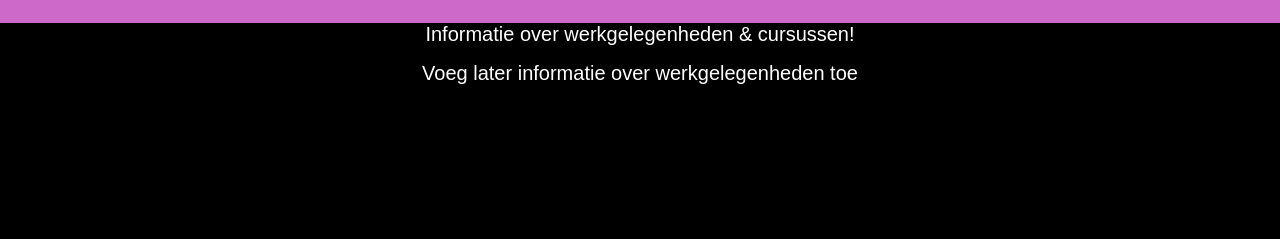
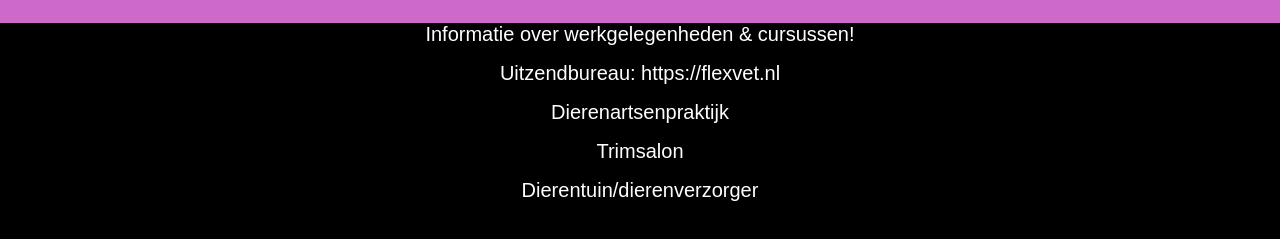
Before and after one commit to meganleith666/Benjeparawatnu, a plain HTML site: page Werkgelegenheden & cursussen/index.html in a window 1280 px wide. Shown: the part 127-366 px from the top of the page. Drawn offline with nearby package versions, Linux system fonts and the light colour scheme.

Commit message:
1.1.8
added some stuff to werkgelegenheden, centered the text on homepage

```diff
--- a/Werkgelegenheden & cursussen/index.html
+++ b/Werkgelegenheden & cursussen/index.html
@@ -58,8 +58,13 @@
 
             <p>Informatie over werkgelegenheden & cursussen!</p>
         </div>
-          <div class="container">
-          <p>Voeg later informatie over werkgelegenheden toe</p>
-          </div>
+
+      <div>
+        <p>Uitzendbureau: https://flexvet.nl</p>
+         <p>Dierenartsenpraktijk</p>
+          <p>Trimsalon</p>
+          <p>Dierentuin/dierenverzorger</p>
+      </div>
+
     </body>
 </html>
```
Also changed, not shown: index.html (+8 -1 lines).
